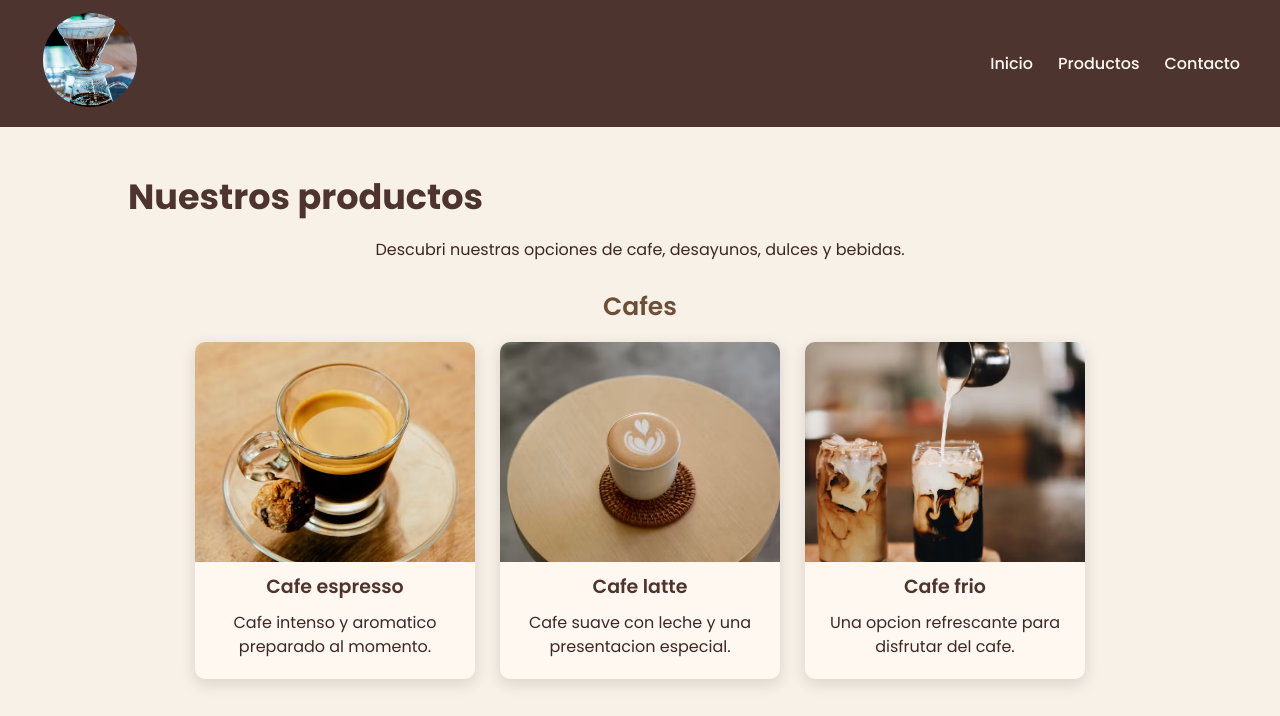
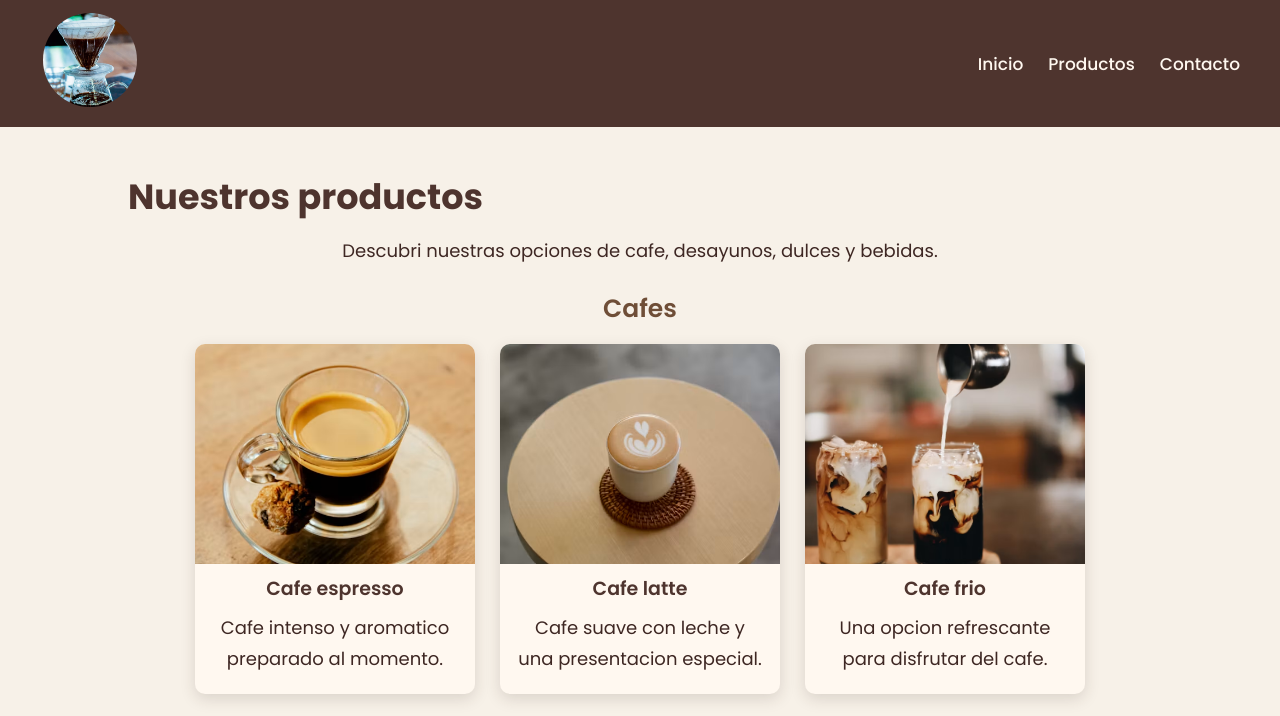
Before and after one commit to AngieArboleda/pre-entrega-frontend-js, a plain HTML site: page pages/productos.html in a window 1280 px wide. Shown: the top 716 px of the page. Drawn offline with Linux system fonts and the light colour scheme.

Commit message:
ajuste del tamaño de algunos texto

```diff
--- a/css/styles.css
+++ b/css/styles.css
@@ -11,7 +11,7 @@ html {
 
 body {
     font-family: "Poppins", sans-serif;
-    font-size: 1.6rem;
+    font-size: 1.8rem;
     background-color: #f7f1e8;
     color: #3e2723;
     display: flex;
@@ -61,7 +61,7 @@ nav ul {
 nav ul a {
     color: #fff8f0;
     text-decoration: none;
-    font-size: 1.6rem;
+    font-size: 1.7rem;
     font-weight: 500;
     transition: color 0.3s ease;
 }
@@ -291,7 +291,7 @@ h3 {
 
 .producto p {
     padding: 0 1.5rem;
-    line-height: 1.5;
+    line-height: 1.7;
 }
 
 
```
